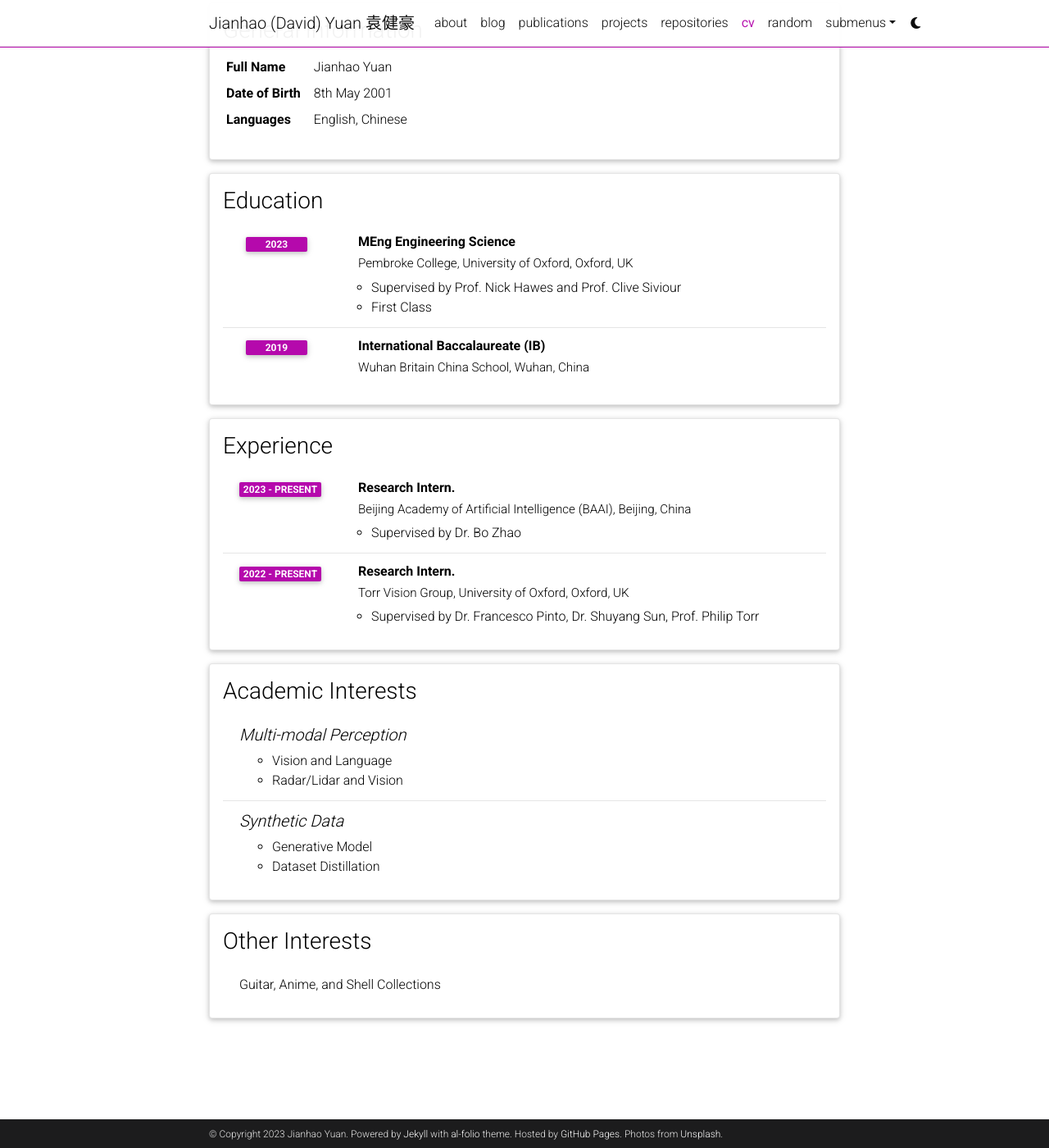
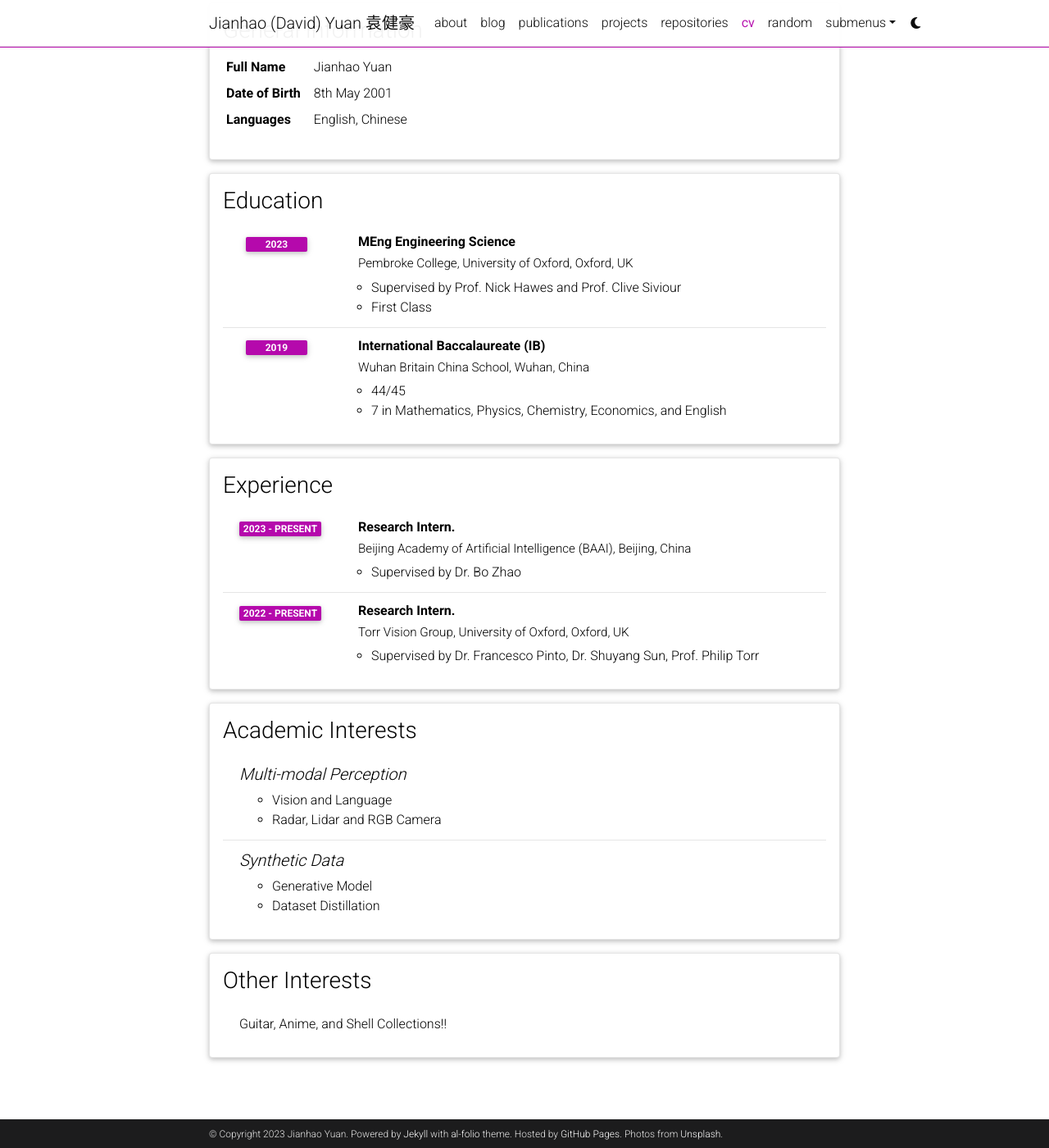
Before and after one commit to YuanJianhao508/YuanJianhao508.github.io, a Jekyll site: the page built from _pages/cv.md, in a window 1280 px wide and 1400 px high, scrolled down 182 px. Shown: the whole window at 82% size. Built offline with Jekyll 4.4.1, drawn with Linux system fonts in a browser that asks for light colours; comment, search, counter and statistics services are not loaded; a style sheet for code colours, icons or effects is not loaded.

Commit message:
update bib

```diff
--- a/_data/cv.yml
+++ b/_data/cv.yml
@@ -20,6 +20,9 @@
     - title: International Baccalaureate (IB)
       institution: Wuhan Britain China School, Wuhan, China
       year: 2019
+      description:
+        - 44/45
+        - 7 in Mathematics, Physics, Chemistry, Economics, and English
 
 - title: Experience
   type: time_table
@@ -41,7 +44,7 @@
     - title: Multi-modal Perception
       items:
         - Vision and Language
-        - Radar/Lidar and Vision
+        - Radar, Lidar and RGB Camera
     - title: Synthetic Data
       items:
         - Generative Model
@@ -50,4 +53,4 @@
 - title: Other Interests
   type: list
   contents:
-    - Guitar, Anime, and Shell Collections
+    - Guitar, Anime, and Shell Collections!!
```
